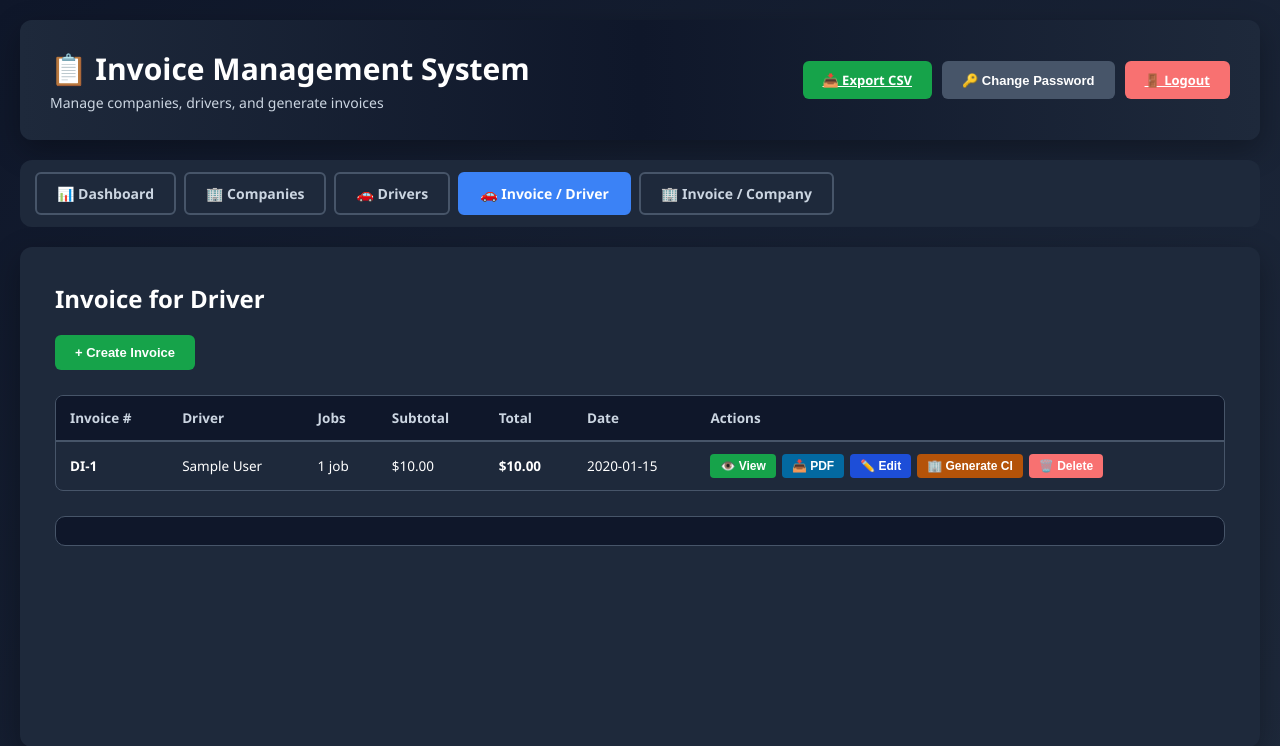
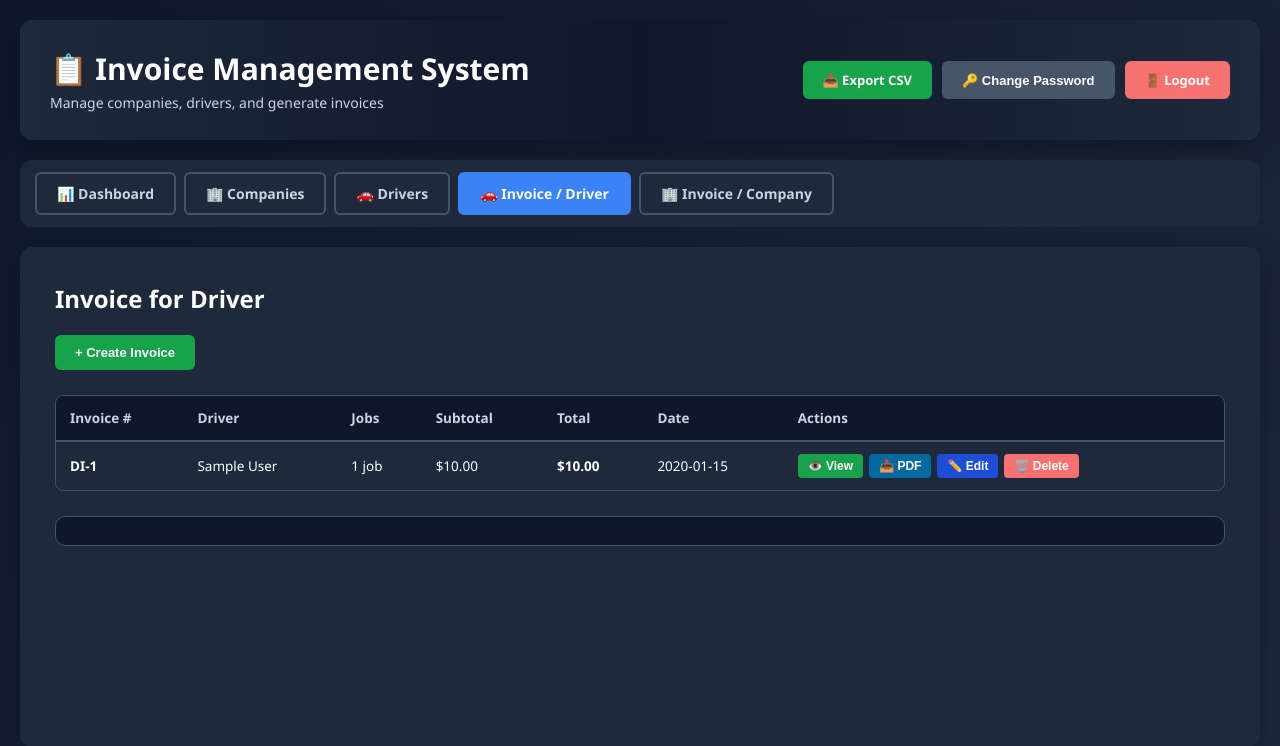
Before and after one commit to arifbillahcse/invoice-manager-for-moving-company, a PHP site: page /inv-driver.php in a window 1280 px wide. Shown: the top 746 px of the page. Run offline with PHP 8.4, Linux system fonts and the light colour scheme; the visitor is signed in with stand-in values (Sample User, id 1); tables that the repository leaves empty hold one stand-in row (values such as "Sample post"); some libraries are stand-ins or nearby versions.

Commit message:
Change carrier fee to subtract, hide Generate CI buttons, fix CSS
- Carrier fee now subtracts from subtotal (sub - fee) in both driver
  and company invoice pages (live summary, saved payload, view display)
- Invoice view shows '− $X' prefix on carrier fee row
- Hide 'Generate CI' and 'Generate Company Invoices' buttons via comment
- Add text-decoration: none to .btn-success and .btn-danger

https://claude.ai/code/session_016kjfX2y4oqGPD4AK4JYvyJ

```diff
--- a/assets/css/style.css
+++ b/assets/css/style.css
@@ -98,9 +98,9 @@ body {
 }
 .btn-primary  { background: var(--blue);  color: #fff; }
 .btn-primary:hover  { background: var(--blue-dark); }
-.btn-success  { background: var(--green-dark); color: #fff; }
+.btn-success  { background: var(--green-dark); color: #fff; text-decoration: none; }
 .btn-success:hover  { background: #15803d; }
-.btn-danger   { background: var(--red);   color: #fff; }
+.btn-danger   { background: var(--red);   color: #fff; text-decoration: none; }
 .btn-danger:hover   { background: var(--red-dark); }
 .btn-secondary{ background: #475569; color: #fff; }
 .btn-secondary:hover{ background: #334155; }
--- a/inv-company.php
+++ b/inv-company.php
@@ -243,7 +243,7 @@ function updateCoSummary() {
     const paid  = parseFloat(document.getElementById('coPaid').value) || 0;
     document.getElementById('coSubtotal').textContent   = '$' + sub.toFixed(2);
     document.getElementById('coCarrierFee').textContent = '$' + fee.toFixed(2);
-    document.getElementById('coTotal').textContent      = '$' + (sub + fee + labor + pads + paid).toFixed(2);
+    document.getElementById('coTotal').textContent      = '$' + (sub - fee + labor + pads + paid).toFixed(2);
 }
 
 // ── Save (create or update) ──────────────────
@@ -262,7 +262,7 @@ async function saveCoInvoice(e) {
     const date     = document.getElementById('coInvDate').value;
     const paidDate = document.getElementById('coPaidDate').value || '';
     const items    = JSON.parse(JSON.stringify(coJobRows));
-    const payload  = { companyId: cid, date, paidDate, lineItems: items, subtotal: sub, carrierFee: fee, laborCost: labor, pads, paid, total: sub + fee + labor + pads + paid };
+    const payload  = { companyId: cid, date, paidDate, lineItems: items, subtotal: sub, carrierFee: fee, laborCost: labor, pads, paid, total: sub - fee + labor + pads + paid };
 
     try {
         if (editingCoInvId) {
@@ -398,7 +398,7 @@ function buildCoInvoiceHtml(id) {
                 </div>
                 <div class="inv-summary-row">
                     <span>Carrier Fee <em style="font-size:11px;font-weight:400;">(Bal. Due total)</em></span>
-                    <span>$${(inv.carrierFee || 0).toFixed(2)}</span>
+                    <span>− $${(inv.carrierFee || 0).toFixed(2)}</span>
                 </div>
                 <div class="inv-summary-row">
                     <span>Labor Cost</span>
--- a/inv-driver.php
+++ b/inv-driver.php
@@ -102,7 +102,7 @@ include 'includes/header.php';
         <div id="invoiceViewContent"></div>
         <div class="modal-footer">
             <button class="btn btn-secondary" onclick="closeModal('invoiceViewModal')">Close</button>
-            <button class="btn btn-primary"   onclick="generateCoInvoices(currentViewId)">🏢 Generate Company Invoices</button>
+            <!-- <button class="btn btn-primary"   onclick="generateCoInvoices(currentViewId)">🏢 Generate Company Invoices</button> -->
             <button class="btn btn-success"   onclick="downloadDrInvoicePDF(currentViewId)">📥 Download PDF</button>
         </div>
     </div>
@@ -149,7 +149,7 @@ function renderPage() {
                     <button class="btn-xs btn-xs-view"   onclick="viewDrInvoice(${inv.id})">👁️ View</button>
                     <button class="btn-xs btn-xs-pdf"    onclick="downloadDrInvoicePDF(${inv.id})">📥 PDF</button>
                     <button class="btn-xs btn-xs-edit"   onclick="editDrInvoice(${inv.id})">✏️ Edit</button>
-                    <button class="btn-xs btn-xs-gen"    onclick="generateCoInvoices(${inv.id})">🏢 Generate CI</button>
+                    <!-- <button class="btn-xs btn-xs-gen"    onclick="generateCoInvoices(${inv.id})">🏢 Generate CI</button> -->
                     <button class="btn-xs btn-xs-delete" onclick="deleteDrInvoice(${inv.id})">🗑️ Delete</button>
                 </div></td>
             </tr>`;
@@ -245,7 +245,7 @@ function updateDrSummary() {
     const paid  = parseFloat(document.getElementById('drPaid').value) || 0;
     document.getElementById('drSubtotal').textContent   = '$' + sub.toFixed(2);
     document.getElementById('drCarrierFee').textContent = '$' + fee.toFixed(2);
-    document.getElementById('drTotal').textContent      = '$' + (sub + fee + labor + pads + paid).toFixed(2);
+    document.getElementById('drTotal').textContent      = '$' + (sub - fee + labor + pads + paid).toFixed(2);
 }
 
 // ── Save (create or update) ──────────────────
@@ -264,7 +264,7 @@ async function saveDrInvoice(e) {
     const date     = document.getElementById('drInvDate').value;
     const paidDate = document.getElementById('drPaidDate').value || '';
     const items    = JSON.parse(JSON.stringify(drJobRows));
-    const payload  = { driverId: did, date, paidDate, lineItems: items, subtotal: sub, carrierFee: fee, laborCost: labor, pads, paid, total: sub + fee + labor + pads + paid };
+    const payload  = { driverId: did, date, paidDate, lineItems: items, subtotal: sub, carrierFee: fee, laborCost: labor, pads, paid, total: sub - fee + labor + pads + paid };
 
     try {
         let drInvId;
@@ -329,7 +329,7 @@ async function autoSyncCoInvoices(drInvId, inv) {
             lineItems,
             subtotal:        sub,
             carrierFee:      fee,
-            total:           sub + fee,
+            total:           sub - fee,
         };
         try {
             const res = await api('inv-company', 'POST', payload);
@@ -459,7 +459,7 @@ function buildDrInvoiceHtml(id) {
                 </div>
                 <div class="inv-summary-row">
                     <span>Carrier Fee <em style="font-size:11px;font-weight:400;">(Bal. Due total)</em></span>
-                    <span>$${(inv.carrierFee || 0).toFixed(2)}</span>
+                    <span>− $${(inv.carrierFee || 0).toFixed(2)}</span>
                 </div>
                 <div class="inv-summary-row">
                     <span>Labor Cost</span>
```
